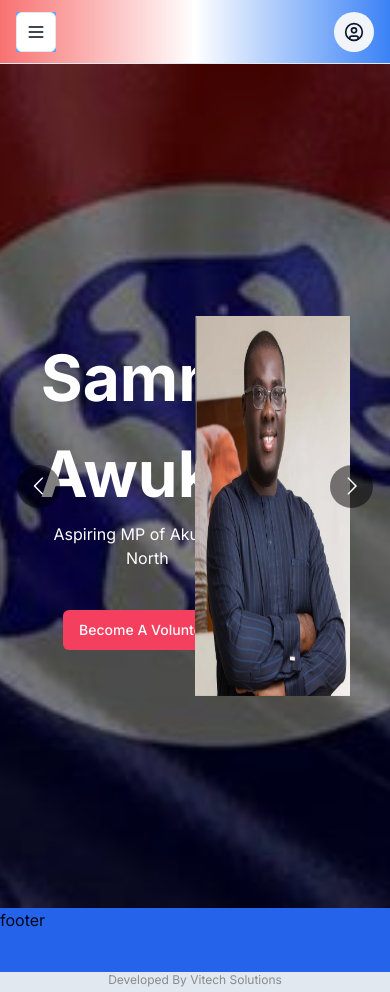
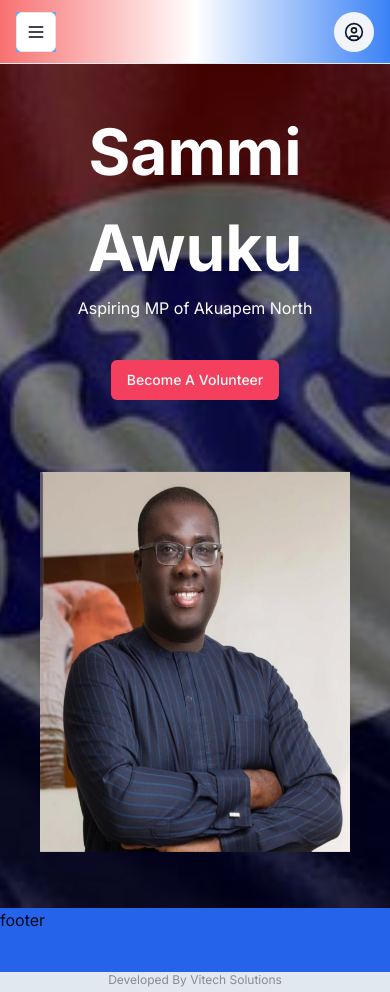
Before and after one commit to owusuvictorjnr/Akuapem-North-constituency, a Next.js app: page / in a window 390 px wide. Built offline with nearby package versions, Linux system fonts and the light colour scheme.

Commit message:
refactor: carousel

```diff
--- a/components/Hero/Hero.jsx
+++ b/components/Hero/Hero.jsx
@@ -11,7 +11,7 @@ const ImageListData = {
     {
       image: "/assets/imgs/bawu-1.jpg",
       aosDelay: "500",
-      name: "Bawumia",
+      name: "Alhaji Bawumia",
       aosData: "fade-up", // Animation for the name
       aspiring: "Aspiring President of Ghana",
     },
@@ -58,6 +58,7 @@ const Hero = ({ deviceType }) => {
         autoPlaySpeed={5000}
         keyBoardControl={true}
         transitionDuration={800}
+        removeArrowOnDeviceType={["tablet", "mobile"]}
         containerClass="carousel-container"
         className=""
       >
@@ -74,11 +75,11 @@ const Hero = ({ deviceType }) => {
             <div className="absolute inset-0 bg-black opacity-50" />
 
             {/* Foreground Content */}
-            <div className="absolute inset-0 container mx-auto px-10 grid grid-cols-2">
+            <div className="absolute inset-0 container mx-auto px-10 lg:grid lg:grid-cols-2">
               <div
                 data-aos={item.aosData}
                 data-aos-duration={item.aosDelay}
-                className="text-white place-items-center flex  text-center mb-8"
+                className="text-white lg:place-items-center flex  text-center mb-8"
               >
                 <div className="">
                   <h1 className="text-[4rem] lg:text-[7rem] font-bold flex mt-10 items-center">
@@ -90,14 +91,16 @@ const Hero = ({ deviceType }) => {
                   </p>
 
                   <div className="mt-10">
-                    <Button className='bg-rose-500 capitalize'>become a volunteer</Button>
+                    <Button className="bg-rose-500 capitalize">
+                      become a volunteer
+                    </Button>
                   </div>
                 </div>
               </div>
               <div
                 data-aos={item.aosData}
                 data-aos-duration={item.aosDelay}
-                className="flex place-items-center"
+                className="flex place-items-center items-center"
               >
                 <Image
                   src={item.image}
```
